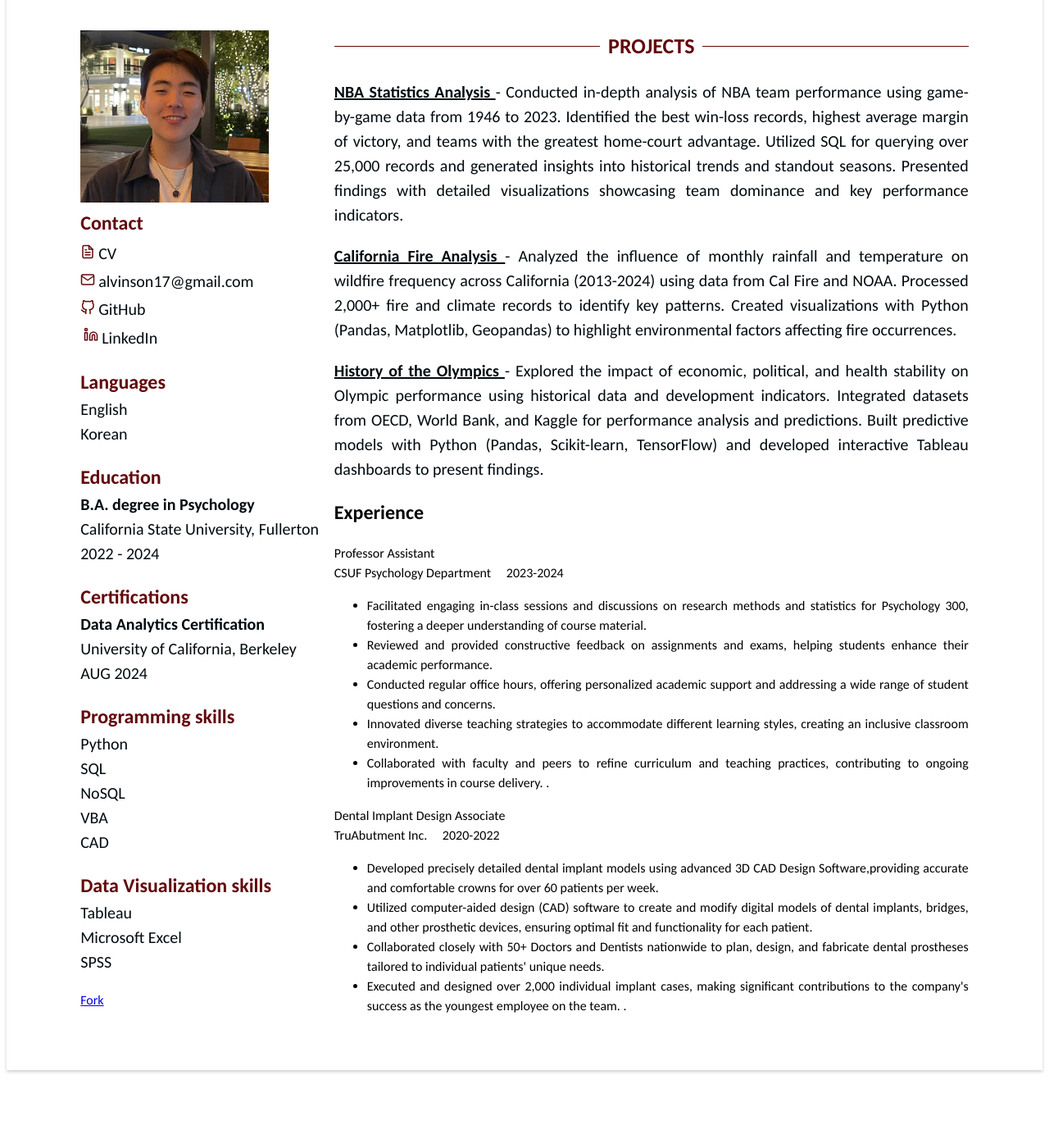
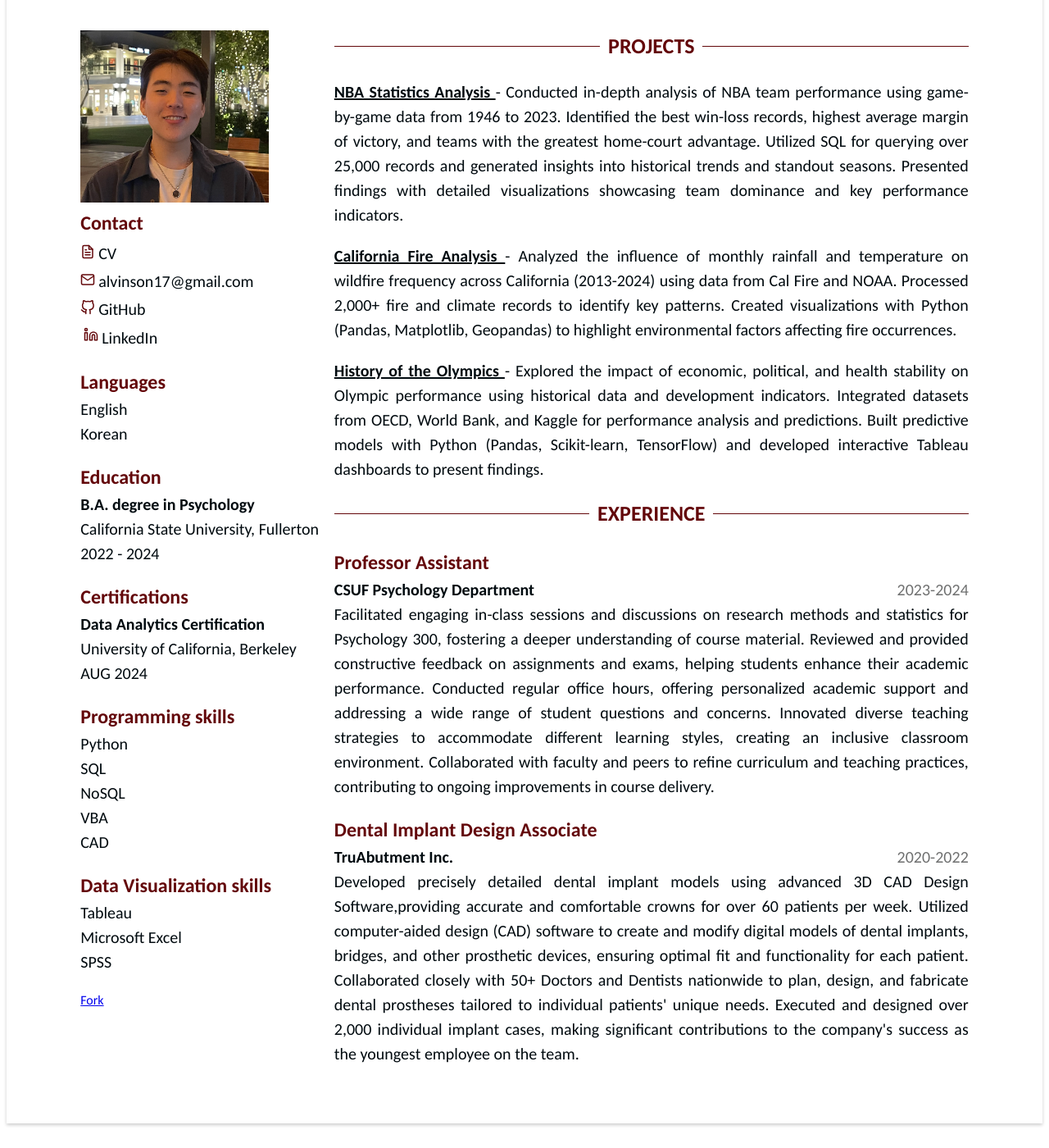
Before and after one commit to Alvin-Son/Alvin-Son.github.io, a Jekyll site: the page built from index.html, in a window 1280 px wide and 1400 px high, scrolled down 154 px. Shown: the whole window at 82% size. Built offline with Jekyll 4.4.1, drawn with Linux system fonts in a browser that asks for light colours; before the commit the page ends 1489 px from its top, so only the background shows below that.

Commit message:
Update experience.html

```diff
--- a/_includes/experience.html
+++ b/_includes/experience.html
@@ -1,28 +1,20 @@
 {% assign experience = site.data.data.experience %}
 {% if experience %}
-<section class="experience">
+<section class="experiance">
     <h2 class="title">Experience</h2>
     {% for exp in experience %}
         <div class="experience-item">
-            <div class="experience-header">
-                <div class="role">
-                    {{ exp.role }}
-                </div>
-                <div class="company">
-                    {{ exp.company }}
-                    <span class="time" style="margin-left: 15px;">{{ exp.time }}</span>
-                </div>
+            <div class="role">
+                {{exp.role}}
             </div>
-            <ul class="details">
-                {% assign sentences = exp.details | split: '. ' %}
-                {% for sentence in sentences %}
-                {% if sentence != "" %}
-                <li>{{ sentence }}.</li>
-                {% endif %}
-                {% endfor %}
-            </ul>
-            <p class="technologies">{{ exp.technologies_used }}</p>
+            <div class="company">
+                {{exp.company}}
+                <span class="time">{{exp.time}}</span>
+            </div>
+            <div class="details">{{exp.details}}</div>
+            <p class="technologies">{{exp.technologies_used}}</p>
         </div>
+
     {% endfor %}
 </section>
 {% endif %}
```
